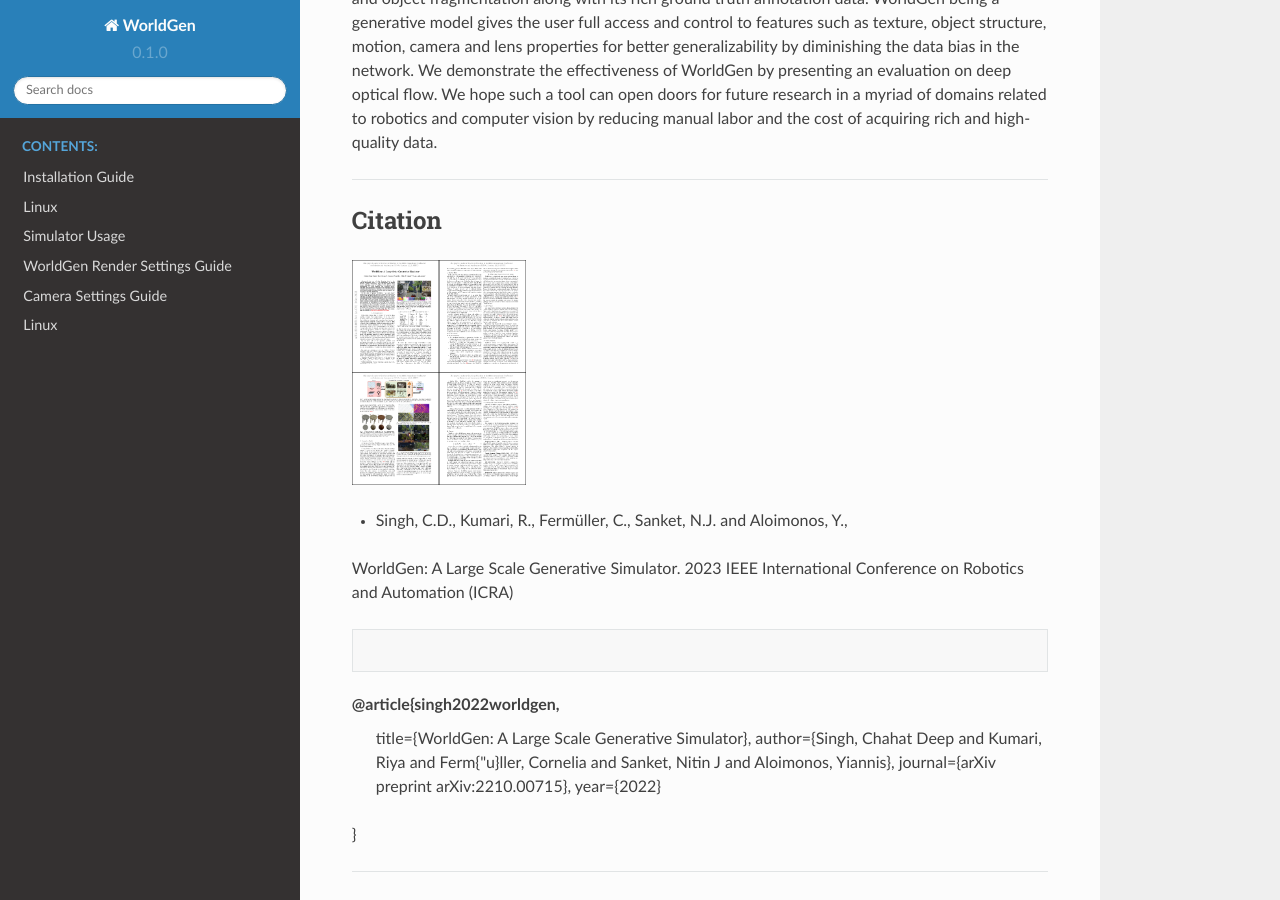
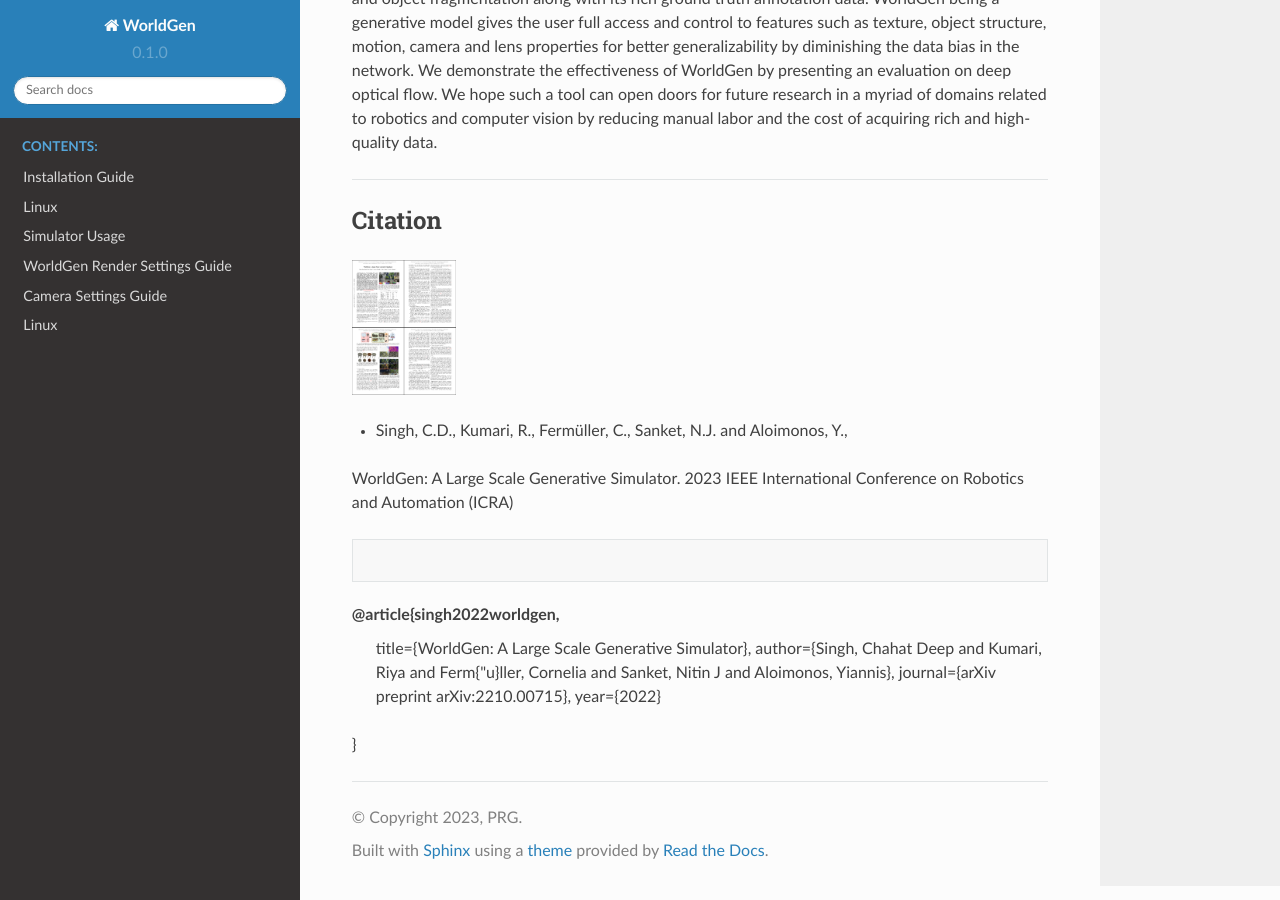
Before and after one commit to prgumd/WorldGen, a Sphinx documentation site: the page built from docs/source/About.rst, in a window 1280 px wide and 900 px high, scrolled down 982 px. Built offline with Sphinx 7.4.7 and the Read the Docs theme 2.0.0, drawn with Linux system fonts in a browser that asks for light colours.

Commit message:
Update About.rst

```diff
--- a/docs/source/About.rst
+++ b/docs/source/About.rst
@@ -24,7 +24,7 @@ Citation
 ----
 
 .. image:: ../images/paper/paper_thumb.png
-  :width: 25%
+  :width: 15%
   :alt: Paper Thumbnail
 
 - Singh, C.D., Kumari, R., Fermüller, C., Sanket, N.J. and Aloimonos, Y.,
```
